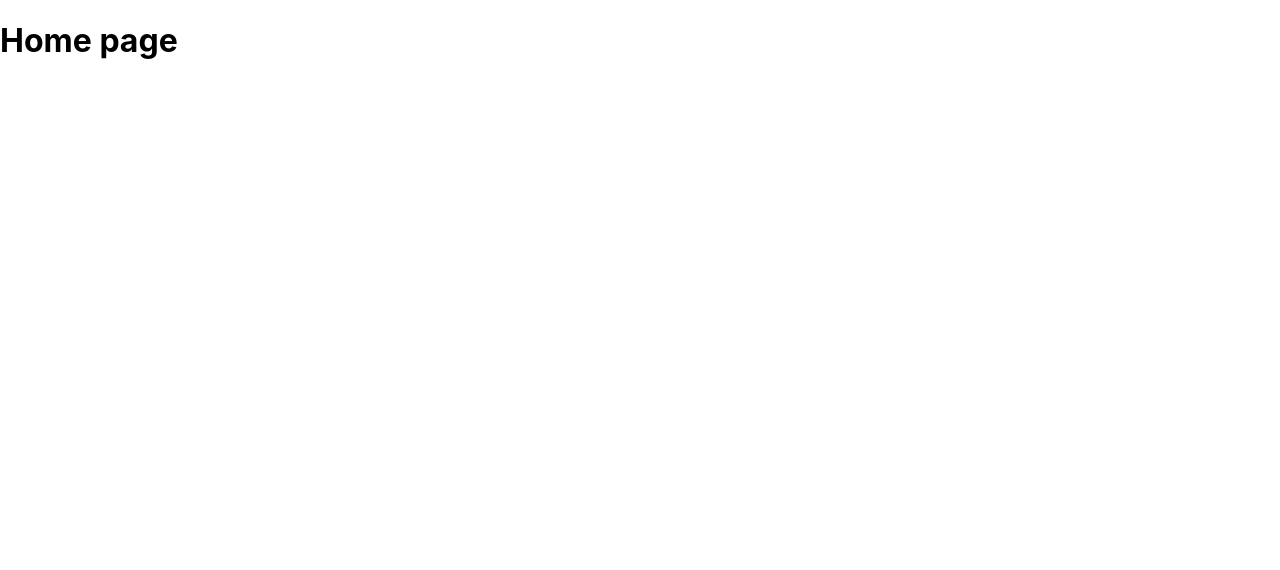
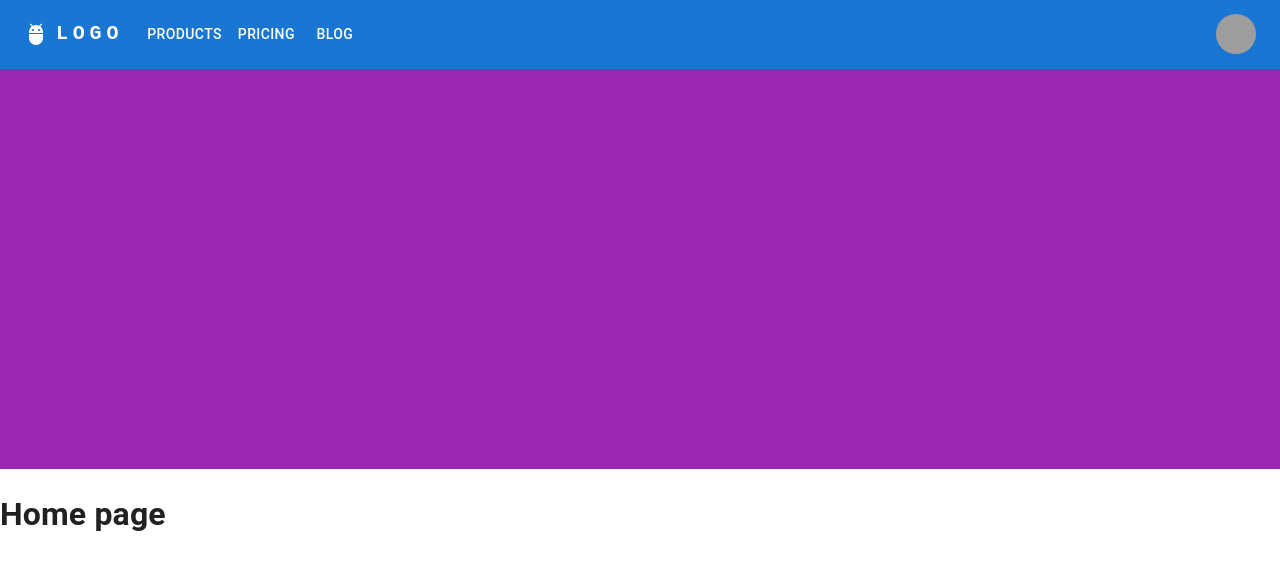
Before and after one commit to Sanchita-Sharma519/job-portal111, a React (Create React App) app in the folder frontend/: page / in a window 1280 px wide. Shown: the top 570 px of the page. Built offline with nearby package versions, Linux system fonts and the light colour scheme; grey boxes are pictures that could not be loaded.

Commit message:
create navbar and header

```diff
--- a/frontend/package.json
+++ b/frontend/package.json
@@ -10,6 +10,7 @@
     "@testing-library/jest-dom": "^5.16.5",
     "@testing-library/react": "^13.4.0",
     "@testing-library/user-event": "^13.5.0",
+    "@types/react-router-dom": "^5.3.3",
     "axios": "^1.1.3",
     "formik": "^2.2.9",
     "react": "^18.2.0",
--- a/frontend/src/App.js
+++ b/frontend/src/App.js
@@ -3,17 +3,23 @@
 import { BrowserRouter , Routes , Route } from 'react-router-dom'
 import Home from './pages/Home';
 import NotFound from './pages/NotFound';
+import { CssBaseline,ThemeProvider } from '@mui/material';
+import { theme } from './theme';
 
 const App = () =>{
 
   return (
     <>
-       <BrowserRouter>
-          <Routes>
+    <ThemeProvider theme={theme}>
+        <CssBaseline>
+          <BrowserRouter>
+            <Routes>
               <Route path="/" element={<Home/>} />
               <Route path="*" element={<NotFound/>} />
-          </Routes>
-       </BrowserRouter>
+            </Routes>
+          </BrowserRouter>
+        </CssBaseline>
+    </ThemeProvider>
     </>
   )
 
--- /dev/null
+++ b/frontend/src/component/Barnav.js
@@ -0,0 +1,162 @@
+import * as React from 'react';
+import AppBar from '@mui/material/AppBar';
+import Box from '@mui/material/Box';
+import Toolbar from '@mui/material/Toolbar';
+import IconButton from '@mui/material/IconButton';
+import Typography from '@mui/material/Typography';
+import Menu from '@mui/material/Menu';
+import MenuIcon from '@mui/icons-material/Menu';
+import Container from '@mui/material/Container';
+import Avatar from '@mui/material/Avatar';
+import Button from '@mui/material/Button';
+import Tooltip from '@mui/material/Tooltip';
+import MenuItem from '@mui/material/MenuItem';
+import AdbIcon from '@mui/icons-material/Adb';
+
+const pages = ['Products', 'Pricing', 'Blog'];
+const settings = ['Profile', 'Account', 'Dashboard', 'Logout'];
+
+function Barnav() {
+  const [anchorElNav, setAnchorElNav] = React.useState(null);
+  const [anchorElUser, setAnchorElUser] = React.useState(null);
+
+  const handleOpenNavMenu = (event) => {
+    setAnchorElNav(event.currentTarget);
+  };
+  const handleOpenUserMenu = (event) => {
+    setAnchorElUser(event.currentTarget);
+  };
+
+  const handleCloseNavMenu = () => {
+    setAnchorElNav(null);
+  };
+
+  const handleCloseUserMenu = () => {
+    setAnchorElUser(null);
+  };
+
+  return (
+    <AppBar position="static">
+      <Container maxWidth="xl">
+        <Toolbar disableGutters>
+          <AdbIcon sx={{ display: { xs: 'none', md: 'flex' }, mr: 1 }} />
+          <Typography
+            variant="h6"
+            noWrap
+            component="a"
+            href="/"
+            sx={{
+              mr: 2,
+              display: { xs: 'none', md: 'flex' },
+              fontFamily: 'monospace',
+              fontWeight: 700,
+              letterSpacing: '.3rem',
+              color: 'inherit',
+              textDecoration: 'none',
+            }}
+          >
+            LOGO
+          </Typography>
+
+          <Box sx={{ flexGrow: 1, display: { xs: 'flex', md: 'none' } }}>
+            <IconButton
+              size="large"
+              aria-label="account of current user"
+              aria-controls="menu-appbar"
+              aria-haspopup="true"
+              onClick={handleOpenNavMenu}
+              color="inherit"
+            >
+              <MenuIcon />
+            </IconButton>
+            <Menu
+              id="menu-appbar"
+              anchorEl={anchorElNav}
+              anchorOrigin={{
+                vertical: 'bottom',
+                horizontal: 'left',
+              }}
+              keepMounted
+              transformOrigin={{
+                vertical: 'top',
+                horizontal: 'left',
+              }}
+              open={Boolean(anchorElNav)}
+              onClose={handleCloseNavMenu}
+              sx={{
+                display: { xs: 'block', md: 'none' },
+              }}
+            >
+              {pages.map((page) => (
+                <MenuItem key={page} onClick={handleCloseNavMenu}>
+                  <Typography textAlign="center">{page}</Typography>
+                </MenuItem>
+              ))}
+            </Menu>
+          </Box>
+          <AdbIcon sx={{ display: { xs: 'flex', md: 'none' }, mr: 1 }} />
+          <Typography
+            variant="h5"
+            noWrap
+            component="a"
+            href=""
+            sx={{
+              mr: 2,
+              display: { xs: 'flex', md: 'none' },
+              flexGrow: 1,
+              fontFamily: 'monospace',
+              fontWeight: 700,
+              letterSpacing: '.3rem',
+              color: 'inherit',
+              textDecoration: 'none',
+            }}
+          >
+            LOGO
+          </Typography>
+          <Box sx={{ flexGrow: 1, display: { xs: 'none', md: 'flex' } }}>
+            {pages.map((page) => (
+              <Button
+                key={page}
+                onClick={handleCloseNavMenu}
+                sx={{ my: 2, color: 'white', display: 'block' }}
+              >
+                {page}
+              </Button>
+            ))}
+          </Box>
+
+          <Box sx={{ flexGrow: 0 }}>
+            <Tooltip title="Open settings">
+              <IconButton onClick={handleOpenUserMenu} sx={{ p: 0 }}>
+                <Avatar alt="Remy Sharp" src="/static/images/avatar/2.jpg" />
+              </IconButton>
+            </Tooltip>
+            <Menu
+              sx={{ mt: '45px' }}
+              id="menu-appbar"
+              anchorEl={anchorElUser}
+              anchorOrigin={{
+                vertical: 'top',
+                horizontal: 'right',
+              }}
+              keepMounted
+              transformOrigin={{
+                vertical: 'top',
+                horizontal: 'right',
+              }}
+              open={Boolean(anchorElUser)}
+              onClose={handleCloseUserMenu}
+            >
+              {settings.map((setting) => (
+                <MenuItem key={setting} onClick={handleCloseUserMenu}>
+                  <Typography textAlign="center">{setting}</Typography>
+                </MenuItem>
+              ))}
+            </Menu>
+          </Box>
+        </Toolbar>
+      </Container>
+    </AppBar>
+  );
+}
+export default Barnav;
--- /dev/null
+++ b/frontend/src/component/Header.js
@@ -0,0 +1,25 @@
+import {Box,styled} from '@mui/material'
+import React from 'react'
+
+const Header = () => {
+  const StyleHeader = styled(Box)(({theme})=>(
+    {
+      minHeight:400,
+      display:'flex',
+      justifyContent:'center',
+      //backgroundImage: 'url(${back-header})',
+      backgroundSize:"cover",
+      backgroundPosition:"center",
+      backgroundColor:theme.palette.secondary.main
+    }
+  ));
+
+  return (
+    <>
+      <StyleHeader >
+      </StyleHeader>
+    </>
+  )
+}
+
+export default Header
--- a/frontend/src/pages/Home.js
+++ b/frontend/src/pages/Home.js
@@ -1,8 +1,12 @@
 import React from 'react'
+import Barnav from '../component/Barnav'
+import Header from '../component/Header'
 
 const Home = () => {
   return (
     <>
+        <Barnav />
+        <Header />
         <h1>Home page</h1>
     </>
   )
--- /dev/null
+++ b/frontend/src/theme.js
@@ -0,0 +1,14 @@
+import { createTheme } from '@mui/material/styles'
+import { blue,lightBlue } from '@mui/material/colors'
+
+export const theme = createTheme({
+    pallete: {
+        primary: {
+            main: blue[500]
+        },
+        secondary: {
+            main: lightBlue[800],
+            midNightBlue: "#003366"
+        }
+    }
+});
```
Also changed, not shown: frontend/src/component/Footer.js (added, +9 -0 lines), frontend/src/images/jobbg.jpg (added), 1 other file (tests, documents, lock files or other folders).
